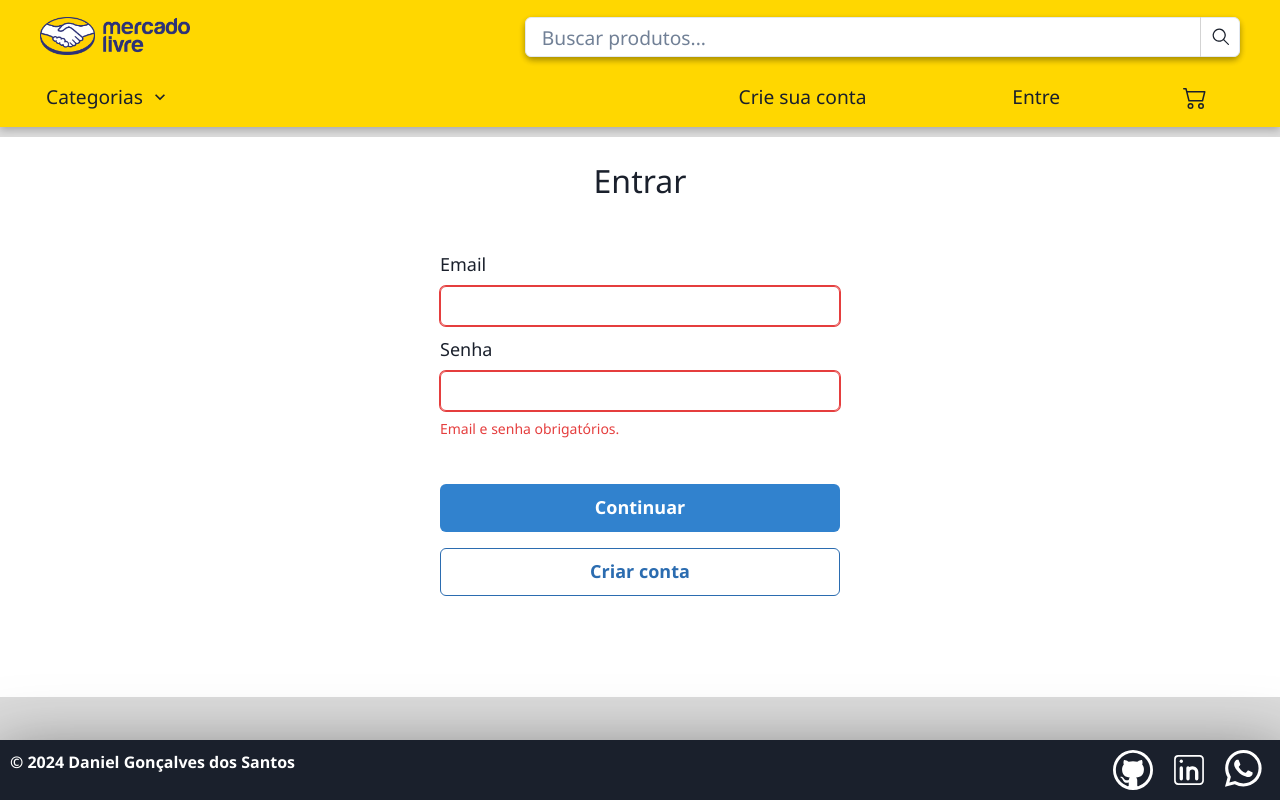
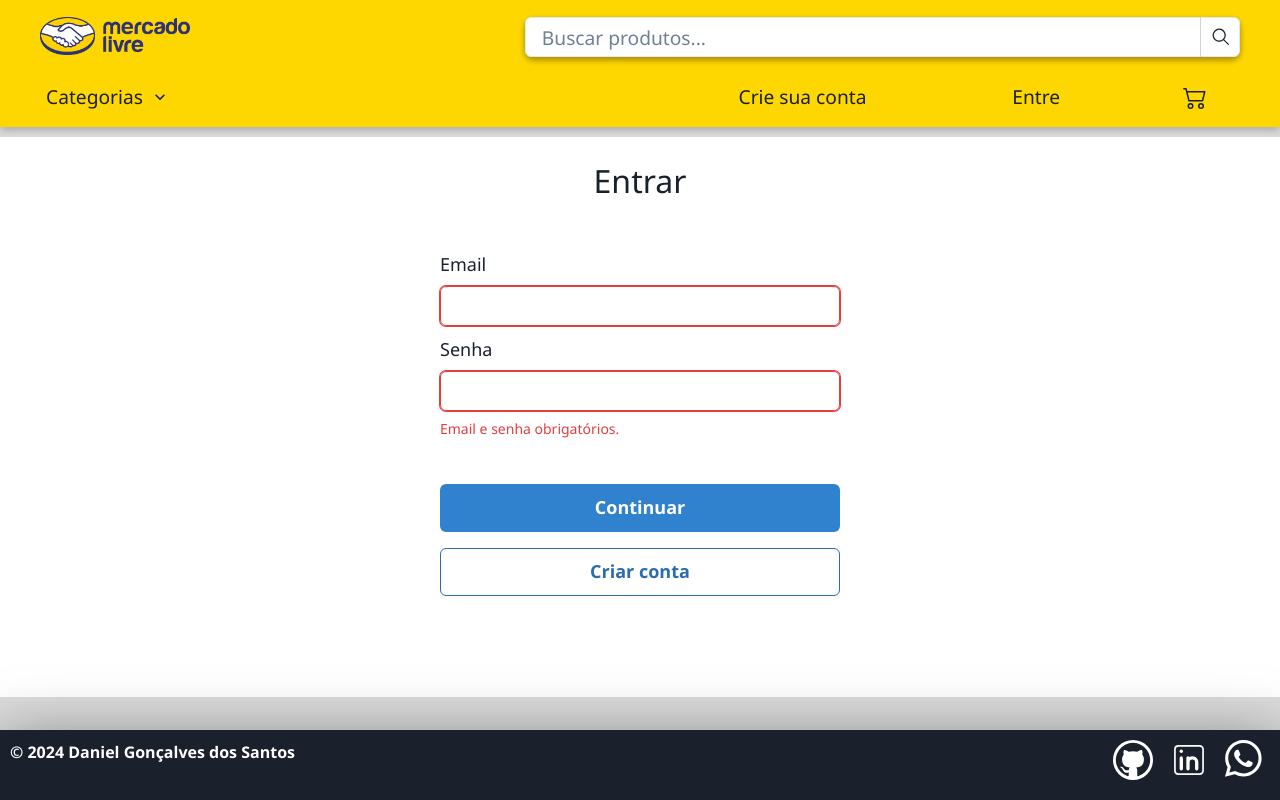
Before and after one commit to danielgoncalves2023/E-commerce, a React (Create React App) app: page /login in a window 1280 px wide. Built offline with nearby package versions, Linux system fonts and the light colour scheme.

Commit message:
Adiciona link para redes sociais no Footer

```diff
--- a/src/components/Footer.tsx
+++ b/src/components/Footer.tsx
@@ -6,9 +6,9 @@ import { BsWhatsapp } from "react-icons/bs";
 export const Footer = () => {
     return (
         <>
-            <Box as="footer" mt="10px" p="10px" bottom='0px' position='absolute' w='100%' bg="gray.800" color="white"
+            <Box as="footer" mt="10px" p="10px" bottom='0px' position='absolute' w='100%' h='70px' bg="gray.800" color="white"
                 boxShadow="rgba(0, 0, 0, 0.56) 0px 22px 70px 4px;">
-                <Flex justify="space-between" alignContent="center">
+                <Flex justify="space-between" align="center">
                     <Text fontWeight="bold" fontSize="1rem">&copy; 2024 Daniel Gonçalves dos Santos</Text>
                     <Flex>
                         <Link mx="2" href="https://github.com/danielgoncalves2023" isExternal>
--- a/src/database/users/users.ts
+++ b/src/database/users/users.ts
@@ -23,21 +23,5 @@ export var db: User[] = [
             password: 'daniel'
         },
         cart: []
-    },
-    {
-        name: 'João',
-        login: {
-            email: 'joao@teste.com',
-            password: 'joao'
-        },
-        cart: []
-    },
-    {
-        name: 'Aline',
-        login: {
-            email: 'aline@teste.com',
-            password: 'aline'
-        },
-        cart: []
     }
 ];
```
